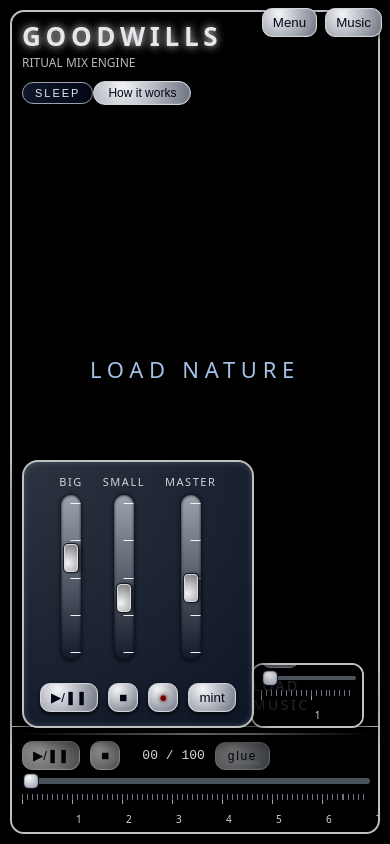
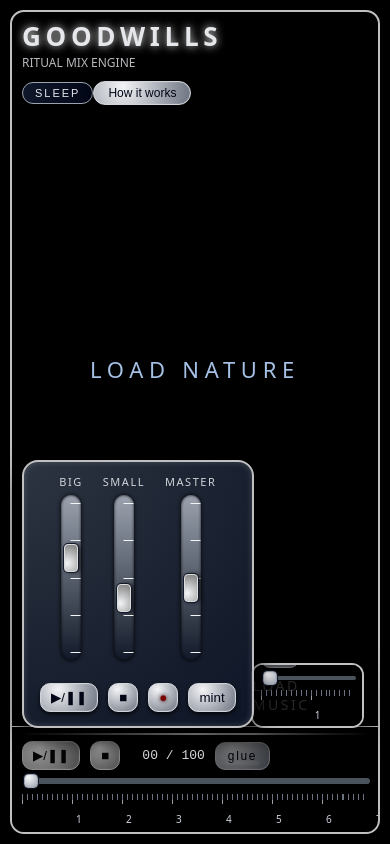
Before and after one commit to bobdryg/goodwills, a React (Vite) app: page / in a window 390 px wide. Built offline with nearby package versions, Linux system fonts and the light colour scheme.

Commit message:
Mobile UI: otkat3

```diff
--- a/src/Studio.tsx
+++ b/src/Studio.tsx
@@ -1136,60 +1136,7 @@ const Studio: React.FC = () => {
         </div>
       )}
 
-       {/* Mobile */}
-      {isMobile && (
-  <div className="mobile-topbar">
-    <button className="btn-metal" onClick={() => setShowMobileMenu(true)}>
-      Menu
-    </button>
-
-    <button
-      className="btn-metal"
-      onClick={() => setShowMobileMusic(v => !v)}
-    >
-      Music
-    </button>
-  </div>
-)}
-
-{isMobile && showMobileMenu && (
-  <div className="mobile-menu-overlay" onClick={() => setShowMobileMenu(false)}>
-    <div className="mobile-menu-sheet" onClick={e => e.stopPropagation()}>
-      <h3>Menu</h3>
-
-      {/* ВАЖНО: мы используем те же обработчики, что и на десктопе */}
-      <button className="btn-metal" onClick={() => { /* открыть Samples как у тебя */ setShowMobileMenu(false); }}>
-        Samples
-      </button>
-
-      <button className="btn-metal" onClick={() => { /* Load Nature */ setShowMobileMenu(false); }}>
-        Load Nature
-      </button>
-
-      <button className="btn-metal" onClick={() => { /* Load Music */ setShowMobileMenu(false); }}>
-        Load Music
-      </button>
-
-      <button className="btn-metal" onClick={() => { /* Share */ setShowMobileMenu(false); }}>
-        Share
-      </button>
-
-      <button className="btn-metal" onClick={() => { /* Contest */ setShowMobileMenu(false); }}>
-        Contest
-      </button>
-
-      <button className="btn-metal" onClick={() => { /* My rituals */ setShowMobileMenu(false); }}>
-        My rituals
-      </button>
-
-      <button className="btn-metal" onClick={() => setShowMobileMenu(false)}>
-        Close
-      </button>
-    </div>
-  </div>
-)}
-
-{/* BIG PLAYER */}
+ {/* BIG PLAYER */}
 <div className="big-player">
   <div className="big-video-stage">
           <video
--- a/src/index.css
+++ b/src/index.css
@@ -948,42 +948,3 @@ body {
 .mint-dialog .mint-actions {
   margin-top: 10px;
 }
-
-@media (max-width: 768px) {
-  .mobile-topbar {
-    position: fixed;
-    top: 8px;
-    right: 8px;
-
-    display: flex;
-    gap: 8px;
-
-    z-index: 60;
-  }
-}
-
-  .mobile-menu-overlay {
-    position: fixed;
-    inset: 0;
-    background: rgba(0, 0, 0, 0.6);
-    z-index: 100;
-    display: flex;
-    align-items: flex-end;
-    justify-content: center;
-  }
-
-  .mobile-menu-sheet {
-    width: 100%;
-    max-width: 520px;
-    border-radius: 16px 16px 0 0;
-    padding: 12px;
-    padding-bottom: calc(12px + env(safe-area-inset-bottom));
-    background: rgba(15, 18, 28, 0.98);
-    box-shadow: 0 -10px 40px rgba(0,0,0,0.6);
-    display: grid;
-    gap: 10px;
-  }
-
-  .mobile-menu-sheet h3 {
-    margin: 0 0 4px 0;
-  }
```
